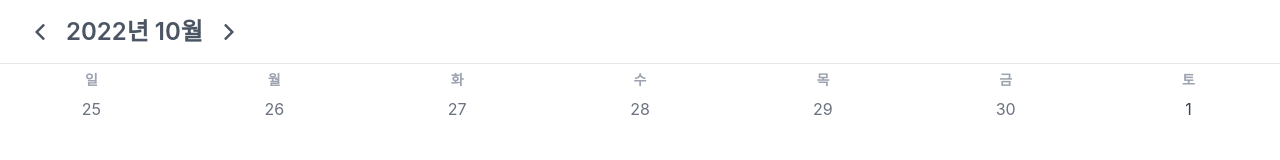
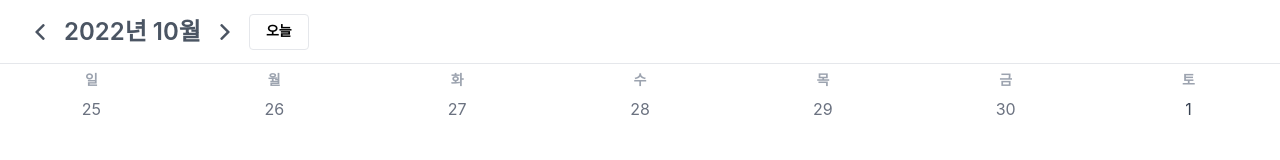
Before and after one commit to sihyun-mity/calendar-todolist, a React (Create React App) app: page / in a window 1280 px wide. Shown: the top 160 px of the page. Built offline with nearby package versions, Linux system fonts and the light colour scheme; a web font is replaced by a local one.

Commit message:
날짜 재설정 버튼 추가

```diff
--- a/src/assets/styles/GlobalStyle.ts
+++ b/src/assets/styles/GlobalStyle.ts
@@ -44,6 +44,11 @@ const GlobalStyle = createGlobalStyle`
   li::marker {
     display: none;
   }
+
+  button {
+    background-color: unset;
+    cursor: pointer;
+  }
 `;
 
 export default GlobalStyle;
--- a/src/components/Header.tsx
+++ b/src/components/Header.tsx
@@ -1,7 +1,7 @@
 import { addMonths, format, subMonths } from 'date-fns';
 import { ko } from 'date-fns/locale';
 import React, { useEffect, useState } from 'react';
-import { useRecoilState } from 'recoil';
+import { useRecoilState, useResetRecoilState } from 'recoil';
 import styled from 'styled-components';
 import leftArrow from '../assets/images/left-arrow.png';
 import rightArrow from '../assets/images/right-arrow.png';
@@ -10,6 +10,7 @@ import DatePicker from './DatePicker';
 
 const Header = (): JSX.Element => {
   const [targetDate, setTargetDate] = useRecoilState(date);
+  const resetTargetDate = useResetRecoilState(date);
   const [openPicker, setOpenPicker] = useState<boolean>(false);
 
   const handleWindow = (e: MouseEvent) =>
@@ -42,6 +43,7 @@ const Header = (): JSX.Element => {
         <ControlBtn onClick={() => setTargetDate((prev) => addMonths(prev, 1))}>
           <Arrow src={rightArrow} />
         </ControlBtn>
+        <SetToday onClick={() => resetTargetDate()}>오늘</SetToday>
       </Content>
     </Box>
   );
@@ -70,7 +72,6 @@ const Content = styled.div`
 
 const Title = styled.div`
   position: relative;
-  margin: 0 2px;
 
   // For DatePicker
   & > div {
@@ -106,3 +107,16 @@ const Arrow = styled.img`
   filter: invert(33%) sepia(11%) saturate(654%) hue-rotate(176deg)
     brightness(94%) contrast(95%);
 `;
+
+const SetToday = styled.button`
+  width: fit-content;
+  height: 36px;
+  margin-left: 8px;
+  padding: 0 16px;
+  border: 1px solid ${({ theme }) => theme.color['grey-200']};
+  border-radius: 4px;
+  box-sizing: border-box;
+
+  ${({ theme }) => theme.font.Body3Label}
+  ${({ theme }) => theme.ui.hover_bg};
+`;
```
